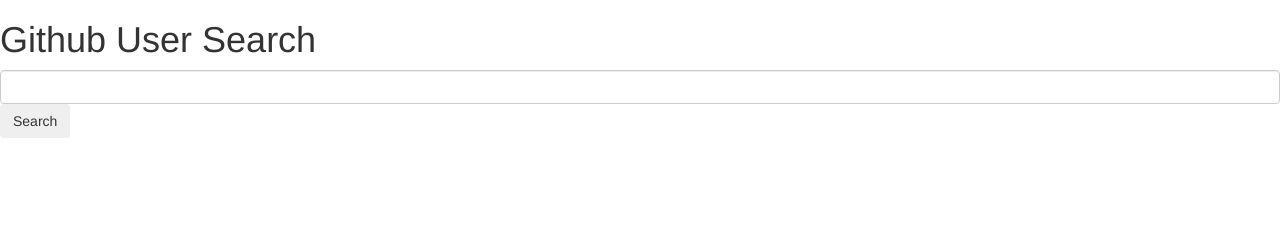
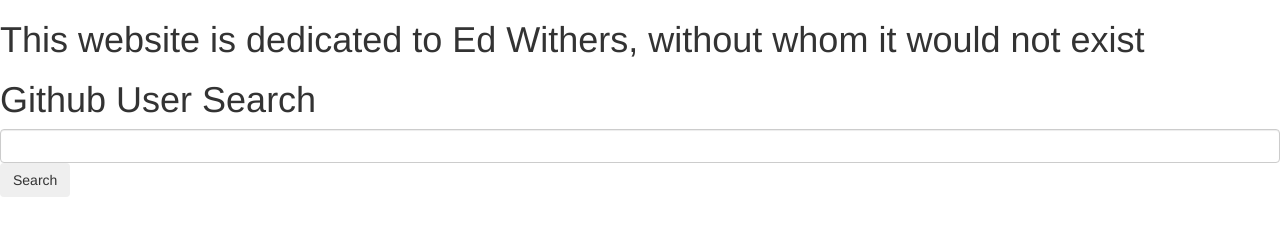
Before and after one commit to edwardkerry/GithubUserSearch, a website: page public/index.html in a window 1280 px wide. Drawn offline with nearby package versions, Linux system fonts and the light colour scheme.

Commit message:
Adds dedication to HTML

```diff
--- a/public/index.html
+++ b/public/index.html
@@ -13,6 +13,7 @@
   </head>
 
   <body ng-controller="GitUserSearchController as searchCtrl">
+    <h1> This website is dedicated to Ed Withers, without whom it would not exist </h1>
     <h1> Github User Search </h1>
     <div>
       <form class="form-horizontal" name="searchBar">
```
